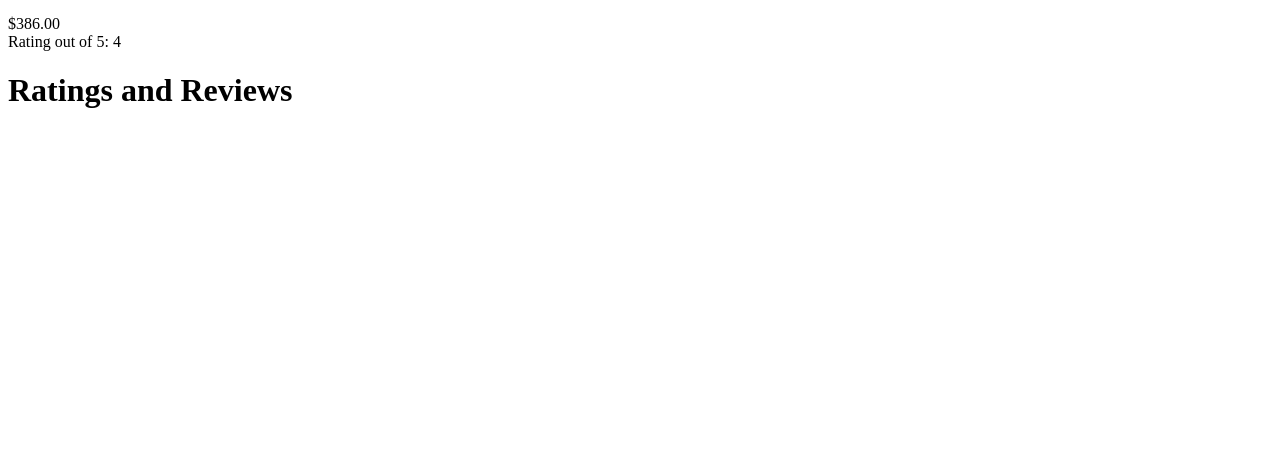
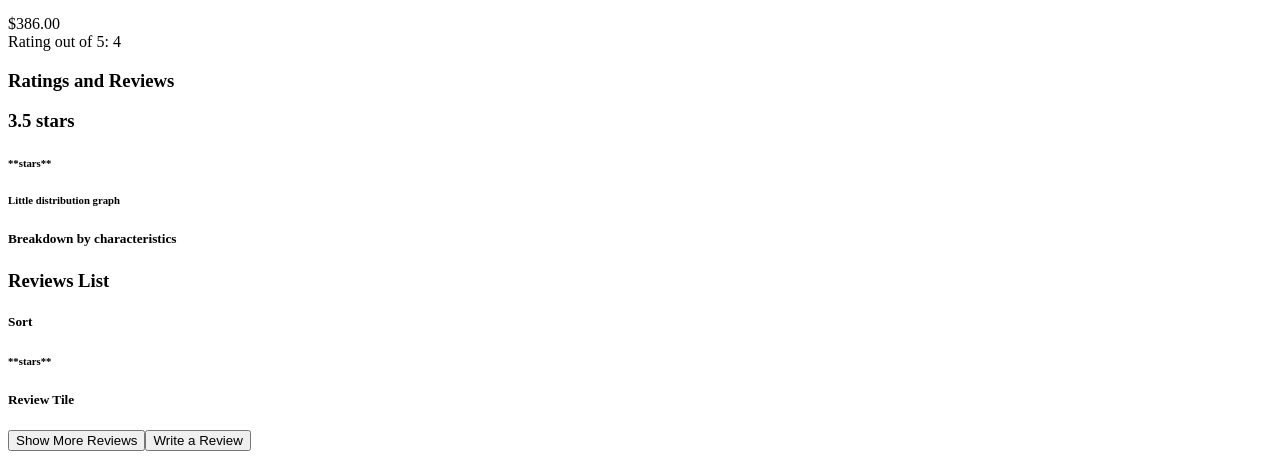
Before and after one commit to CDMLifecycle/FEC, a React app: page / in a window 1280 px wide. Shown: the part 492-952 px from the top of the page. Before the commit the page ends 800 px from the top, so only its background shows below. Built offline with nearby package versions, Linux system fonts and the light colour scheme; no server answers; the HTML template or start-up script is replaced by a standard one.

Commit message:
Set up all component files for R&R

```diff
--- /dev/null
+++ b/client/src/components/ratingsAndReviews/CharacteristicsBreakdown.jsx
@@ -0,0 +1,9 @@
+import React from 'react';
+
+const CharacteristicsBreakdown = (props) => (
+  <div>
+    <h5>Breakdown by characteristics</h5>
+  </div>
+)
+
+export default CharacteristicsBreakdown;
--- /dev/null
+++ b/client/src/components/ratingsAndReviews/DistributionFilter.jsx
@@ -0,0 +1,9 @@
+import React from 'react';
+
+const DistributionFilter = (props) => (
+  <div>
+    <h6>Little distribution graph</h6>
+  </div>
+)
+
+export default DistributionFilter;
--- /dev/null
+++ b/client/src/components/ratingsAndReviews/RatingBreakdown.jsx
@@ -0,0 +1,15 @@
+import React from 'react';
+import SingleStar from './SingleStar.jsx';
+import DistributionFilter from './DistributionFilter.jsx';
+import CharacteristicsBreakdown from './CharacteristicsBreakdown.jsx';
+
+const RatingBreakdown = (props) => (
+  <div>
+    <h3>3.5 stars</h3>
+    <SingleStar />
+    <DistributionFilter />
+    <CharacteristicsBreakdown />
+  </div>
+)
+
+export default RatingBreakdown;
--- a/client/src/components/ratingsAndReviews/RatingsAndReviews.jsx
+++ b/client/src/components/ratingsAndReviews/RatingsAndReviews.jsx
@@ -1,4 +1,6 @@
 import React from 'react';
+import RatingBreakdown from './RatingBreakdown.jsx';
+import ReviewList from './ReviewList.jsx';
 
 class RatingsAndReviews extends React.Component {
   constructor(props) {
@@ -9,7 +11,13 @@ class RatingsAndReviews extends React.Component {
   render () {
     return (
       <div>
-        <h1>Ratings and Reviews</h1>
+        <h3>Ratings and Reviews</h3>
+        <div>
+          <RatingBreakdown />
+        </div>
+        <div>
+          <ReviewList />
+        </div>
       </div>
     )
   }
--- /dev/null
+++ b/client/src/components/ratingsAndReviews/ReviewList.jsx
@@ -0,0 +1,26 @@
+import React from 'react';
+import WriteReview from './WriteReview.jsx';
+import Sort from './Sort.jsx';
+import ReviewTile from './ReviewTile.jsx';
+
+class ReviewList extends React.Component {
+  constructor(props) {
+    super(props);
+    this.state = {};
+  }
+
+  render () {
+    return (
+      <div>
+        <h3>Reviews List</h3>
+        <Sort />
+        <ReviewTile />
+        <button>Show More Reviews</button>
+        <button>Write a Review</button>
+        <WriteReview />
+      </div>
+    )
+  }
+}
+
+export default ReviewList;
--- /dev/null
+++ b/client/src/components/ratingsAndReviews/ReviewTile.jsx
@@ -0,0 +1,11 @@
+import React from 'react';
+import SingleStar from './SingleStar.jsx';
+
+const ReviewTile = (props) => (
+  <div>
+    <SingleStar />
+    <h5>Review Tile</h5>
+  </div>
+)
+
+export default ReviewTile;
--- /dev/null
+++ b/client/src/components/ratingsAndReviews/SingleStar.jsx
@@ -0,0 +1,7 @@
+import React from 'react';
+
+const SingleStar = (props) => (
+  <h6>**stars**</h6>
+)
+
+export default SingleStar;
--- /dev/null
+++ b/client/src/components/ratingsAndReviews/Sort.jsx
@@ -0,0 +1,9 @@
+import React from 'react';
+
+const Sort = (props) => (
+  <div>
+    <h5>Sort</h5>
+  </div>
+)
+
+export default Sort;
--- /dev/null
+++ b/client/src/components/ratingsAndReviews/WriteReview.jsx
@@ -0,0 +1,24 @@
+import React from 'react';
+
+class WriteReview extends React.Component {
+  constructor(props) {
+    super(props);
+    this.state = {
+
+    }
+  }
+
+
+  render () {
+    return (
+      <div>
+        <h5>Write a new Review</h5>
+        <form>
+
+        </form>
+      </div>
+    )
+  }
+}
+
+export default WriteReview;
```
Also changed, not shown: 1 other file (tests, documents, lock files or other folders).
